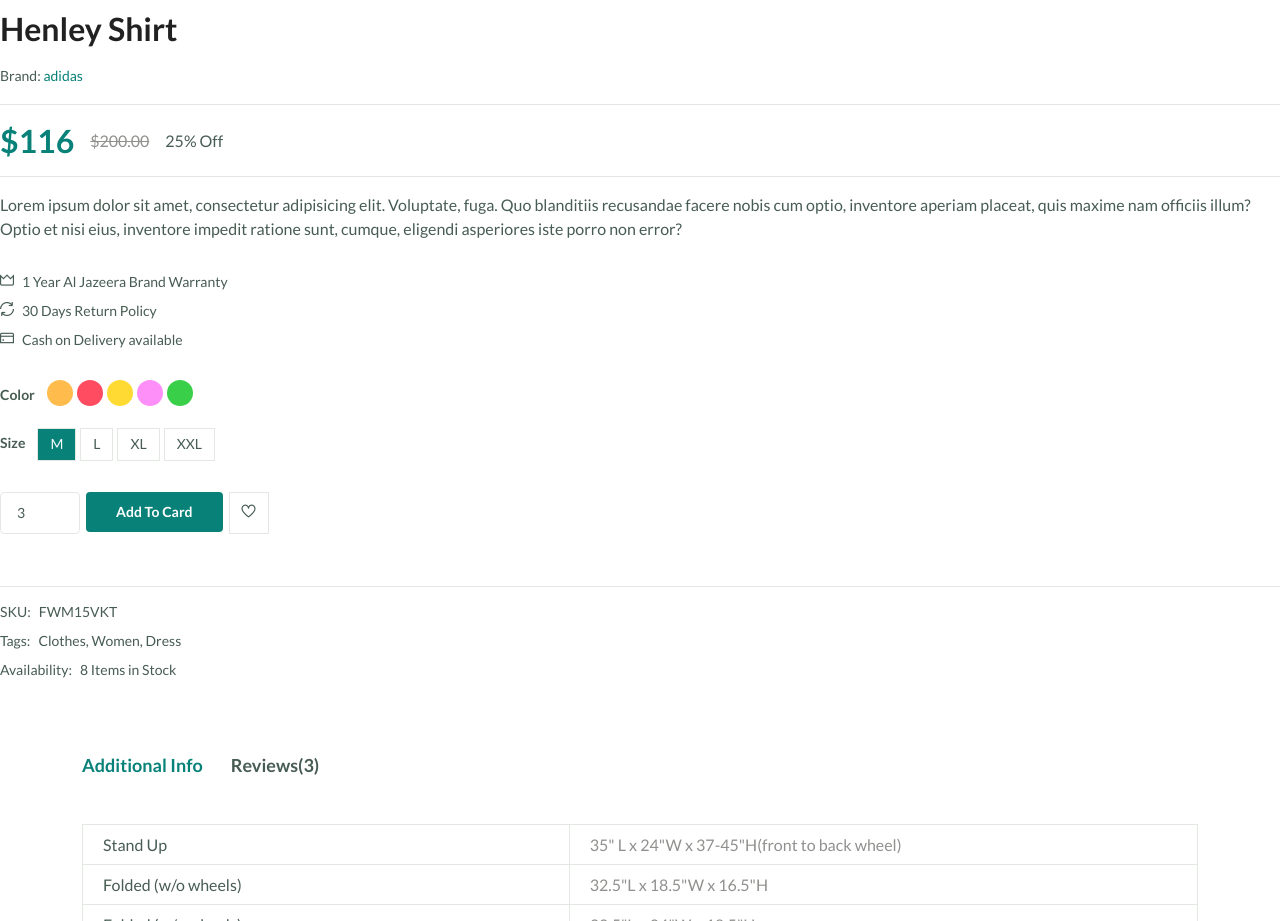
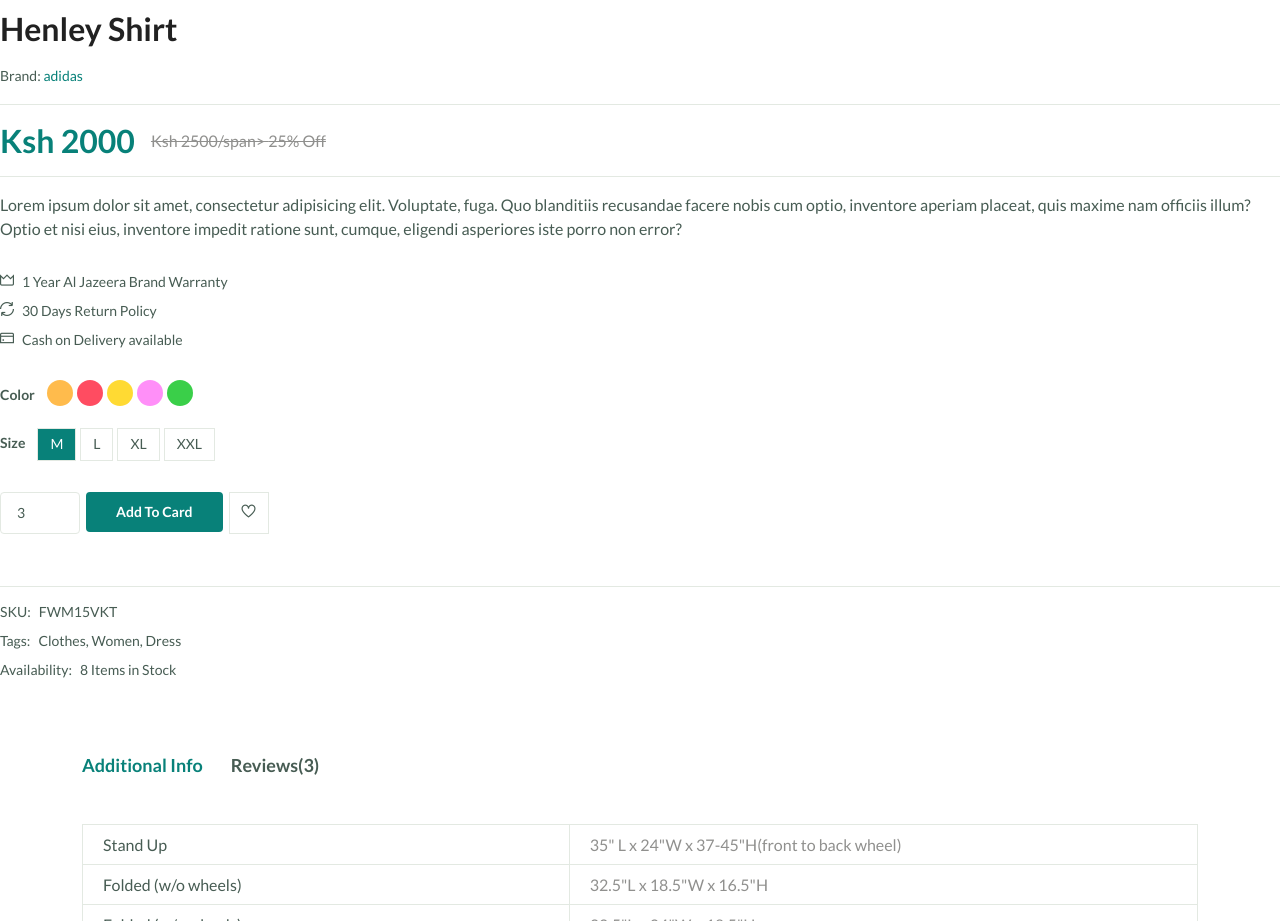
Before and after one commit to Gak1o/832, a plain HTML site: page Barchie-main/details.html in a window 1280 px wide. Shown: the part 791-1712 px from the top of the page. Drawn offline with nearby package versions, Linux system fonts and the light colour scheme.

Commit message:
changed prices

```diff
--- a/Barchie-main/details.html
+++ b/Barchie-main/details.html
@@ -118,8 +118,8 @@
             <h3 class="details__title">Henley Shirt</h3>
             <p class="details__brand">Brand: <span>adidas</span></p>
             <div class="details__price flex">
-              <span class="new__price">$116</span>
-              <span class="old__price">$200.00</span>
+              <span class="new__price">Ksh 2000</span>
+              <span class="old__price">Ksh 2500/span>
               <span class="save__price">25% Off</span>
             </div>
             <p class="short__description">
```
